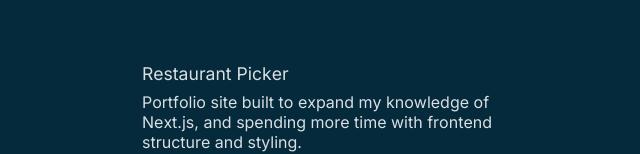
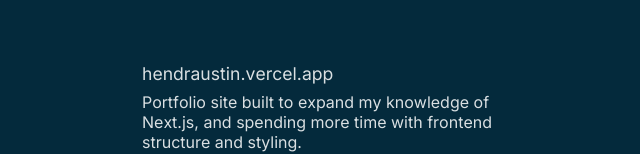
Before and after one commit to hendraustin/hendraustin.github.io, a Next.js app: page / in a window 1280 px wide. Shown: the part 1368-1522 px from the top of the page, without its empty margins (498-1138 px from the left). Built offline with nearby package versions, Linux system fonts and the light colour scheme.

Commit message:
Fix project name

```diff
--- a/src/app/components/sections/projects.tsx
+++ b/src/app/components/sections/projects.tsx
@@ -19,7 +19,7 @@
         <li>Google API</li>
       </ul>
 
-      <h1>Restaurant Picker</h1>
+      <h1>hendraustin.vercel.app</h1>
       <br />
       <p>
         Portfolio site built to expand my knowledge of Next.js, and spending more time with frontend
```
